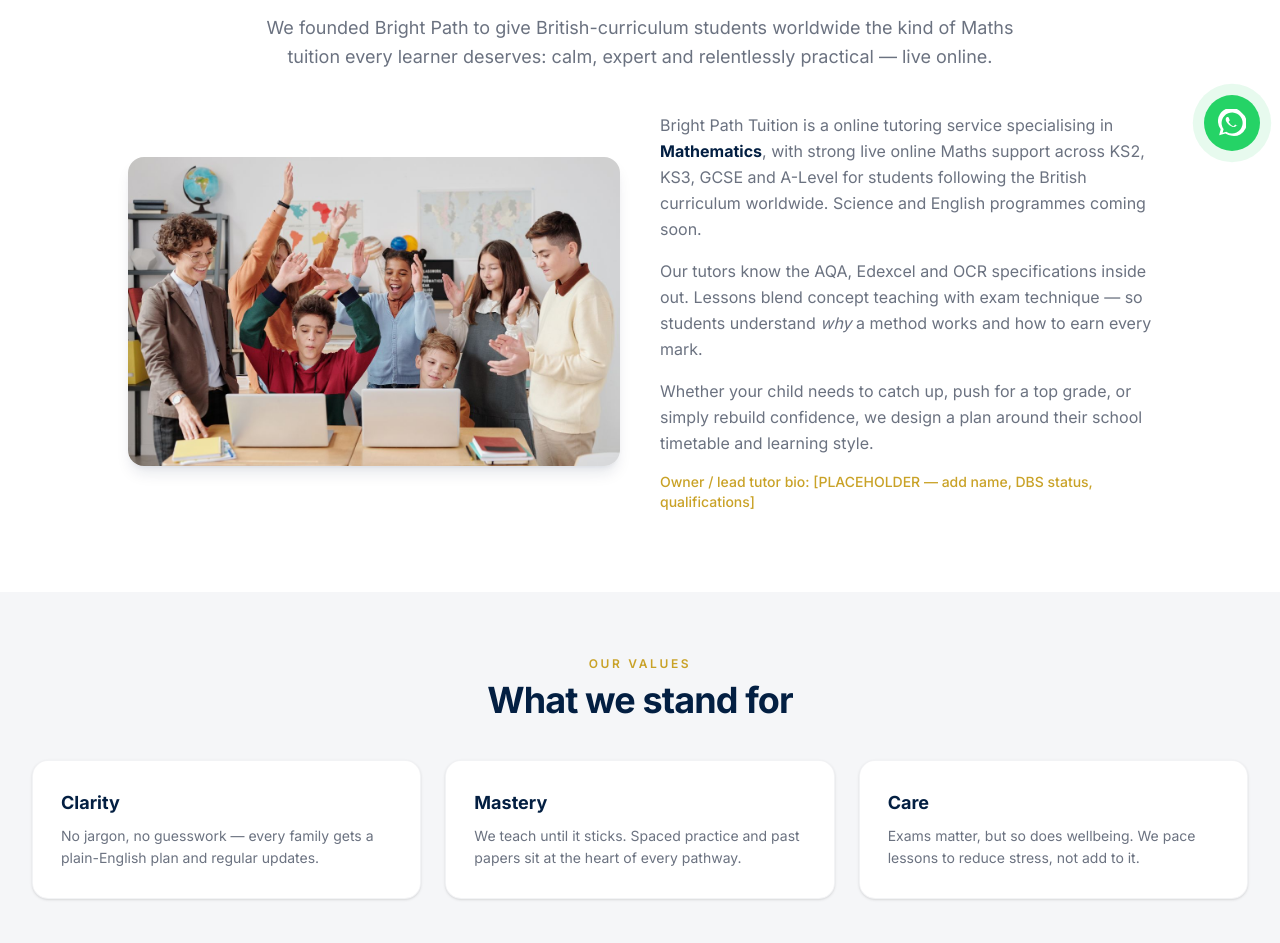
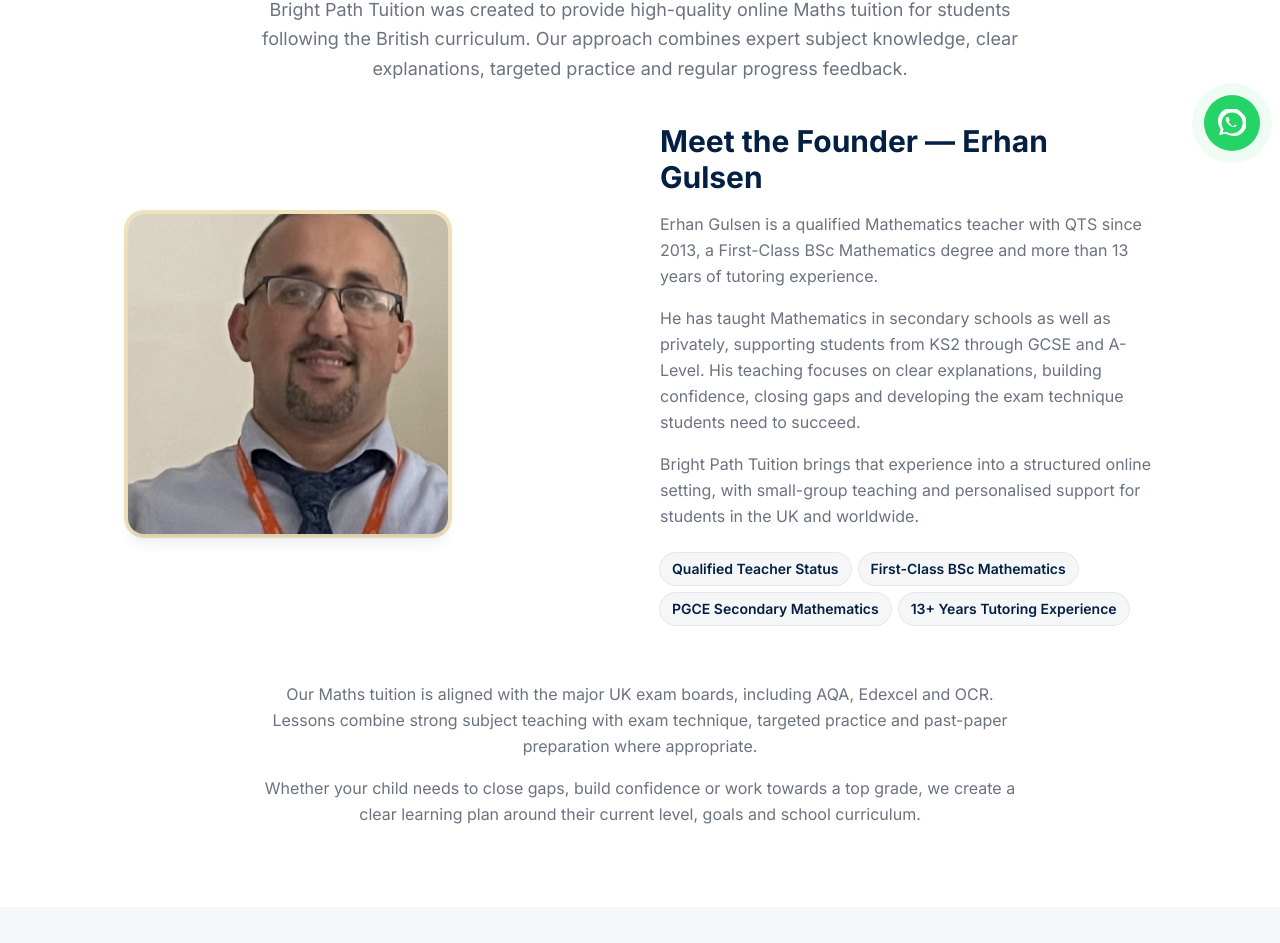
Before and after one commit to QualityMaths/brightpathtuition, a Next.js app: page /about in a window 1280 px wide. Shown: the part 629-1572 px from the top of the page. Built offline with nearby package versions, Linux system fonts and the light colour scheme; a web font is replaced by a local one.

Commit message:
Strengthen About page with founder credentials
Remove placeholders, centre Erhan Gulsen’s bio and badges, tighten values and exam-board copy, and use the real founder photo.

```diff
--- a/src/app/about/page.tsx
+++ b/src/app/about/page.tsx
@@ -2,62 +2,91 @@
 import Link from "next/link";
 import PageHero from "@/components/PageHero";
 import SectionHeading from "@/components/SectionHeading";
-import PlaceholderBanner from "@/components/PlaceholderBanner";
 
 export const metadata: Metadata = {
   title: "About Us",
   description:
-    "Meet Bright Path Tuition — live online British-curriculum Maths for KS2, KS3, GCSE and A-Level, with Science and English on the roadmap.",
+    "Meet Erhan Gulsen and Bright Path Tuition — live online British-curriculum Maths from KS2 through A-Level, built on 13+ years of teaching and tutoring.",
 };
+
+const CREDENTIALS = [
+  "Qualified Teacher Status",
+  "First-Class BSc Mathematics",
+  "PGCE Secondary Mathematics",
+  "13+ Years Tutoring Experience",
+] as const;
 
 export default function AboutPage() {
   return (
     <>
       <PageHero
         title="About us"
-        subtitle="Welcome to Bright Path Tuition — patient teaching, clear plans and results families can see."
+        subtitle="Welcome to Bright Path Tuition — expert Maths teaching, clear plans and results families can see."
         image="/images/alevel.jpg"
       />
 
       <section className="bg-white py-16 sm:py-20">
         <div className="mx-auto max-w-7xl px-4 sm:px-6 lg:px-8">
-          <div className="mb-8 text-center">
-            <PlaceholderBanner>
-              [PLACEHOLDER — replace founder story & photos with your own]
-            </PlaceholderBanner>
-          </div>
           <SectionHeading
-            title="Start on the path to success"
-            subtitle="We founded Bright Path to give British-curriculum students worldwide the kind of Maths tuition every learner deserves: calm, expert and relentlessly practical — live online."
+            title="Built on 13+ Years of Maths Teaching and Tutoring"
+            subtitle="Bright Path Tuition was created to provide high-quality online Maths tuition for students following the British curriculum. Our approach combines expert subject knowledge, clear explanations, targeted practice and regular progress feedback."
           />
+
           <div className="mx-auto grid max-w-5xl gap-10 lg:grid-cols-2 lg:items-center">
-            {/* eslint-disable-next-line @next/next/no-img-element */}
-            <img
-              src="/images/about.jpg"
-              alt="Tutor working with a student"
-              className="rounded-2xl object-cover shadow-lg shadow-navy/10"
-            />
+            <div className="flex justify-center lg:justify-start">
+              {/* eslint-disable-next-line @next/next/no-img-element */}
+              <img
+                src="/images/founder.jpg"
+                alt="Erhan Gulsen, founder of Bright Path Tuition"
+                className="h-72 w-72 rounded-2xl object-cover shadow-lg shadow-navy/10 ring-4 ring-gold/30 sm:h-80 sm:w-80"
+              />
+            </div>
             <div className="space-y-4 text-muted leading-relaxed">
+              <h3 className="text-2xl font-bold text-navy sm:text-3xl">
+                Meet the Founder — Erhan Gulsen
+              </h3>
               <p>
-                Bright Path Tuition is a online tutoring service specialising
-                in <strong className="text-navy">Mathematics</strong>, with strong
-                live online Maths support across KS2, KS3, GCSE and A-Level for students following the British curriculum worldwide. Science and English programmes coming soon.
+                Erhan Gulsen is a qualified Mathematics teacher with QTS since
+                2013, a First-Class BSc Mathematics degree and more than 13 years
+                of tutoring experience.
               </p>
               <p>
-                Our tutors know the AQA, Edexcel and OCR specifications inside out.
-                Lessons blend concept teaching with exam technique — so students
-                understand <em>why</em> a method works and how to earn every mark.
+                He has taught Mathematics in secondary schools as well as
+                privately, supporting students from KS2 through GCSE and
+                A-Level. His teaching focuses on clear explanations, building
+                confidence, closing gaps and developing the exam technique
+                students need to succeed.
               </p>
               <p>
-                Whether your child needs to catch up, push for a top grade, or
-                simply rebuild confidence, we design a plan around their school
-                timetable and learning style.
+                Bright Path Tuition brings that experience into a structured
+                online setting, with small-group teaching and personalised
+                support for students in the UK and worldwide.
               </p>
-              <p className="text-sm text-gold font-medium">
-                Owner / lead tutor bio: [PLACEHOLDER — add name, DBS status,
-                qualifications]
-              </p>
+              <div className="flex flex-wrap gap-2 pt-2">
+                {CREDENTIALS.map((c) => (
+                  <span
+                    key={c}
+                    className="rounded-full bg-soft px-3 py-1.5 text-xs font-semibold text-navy ring-1 ring-navy/10 sm:text-sm"
+                  >
+                    {c}
+                  </span>
+                ))}
+              </div>
             </div>
+          </div>
+
+          <div className="mx-auto mt-14 max-w-3xl space-y-4 text-center text-muted leading-relaxed">
+            <p>
+              Our Maths tuition is aligned with the major UK exam boards,
+              including AQA, Edexcel and OCR. Lessons combine strong subject
+              teaching with exam technique, targeted practice and past-paper
+              preparation where appropriate.
+            </p>
+            <p>
+              Whether your child needs to close gaps, build confidence or work
+              towards a top grade, we create a clear learning plan around their
+              current level, goals and school curriculum.
+            </p>
           </div>
         </div>
       </section>
@@ -69,29 +98,32 @@
             {[
               {
                 t: "Clarity",
-                d: "No jargon, no guesswork — every family gets a plain-English plan and regular updates.",
+                d: "Clear explanations, clear goals and regular feedback so students and parents know exactly what comes next.",
               },
               {
                 t: "Mastery",
-                d: "We teach until it sticks. Spaced practice and past papers sit at the heart of every pathway.",
+                d: "We strengthen foundations before moving on, using targeted practice and exam-style questions to build lasting understanding.",
               },
               {
                 t: "Care",
-                d: "Exams matter, but so does wellbeing. We pace lessons to reduce stress, not add to it.",
+                d: "Students learn best when they feel confident and supported. Lessons are challenging without becoming overwhelming.",
               },
             ].map((v) => (
-              <div key={v.t} className="rounded-2xl bg-white p-7 shadow-sm border border-navy/5">
+              <div
+                key={v.t}
+                className="rounded-2xl border border-navy/5 bg-white p-7 shadow-sm"
+              >
                 <h3 className="text-lg font-bold text-navy">{v.t}</h3>
-                <p className="mt-2 text-sm text-muted leading-relaxed">{v.d}</p>
+                <p className="mt-2 text-sm leading-relaxed text-muted">{v.d}</p>
               </div>
             ))}
           </div>
           <div className="mt-12 text-center">
             <Link
               href="/contact/"
-              className="btn-primary inline-block rounded-md px-7 py-3.5 text-sm font-semibold uppercase tracking-wider"
+              className="btn-gold inline-block rounded-md px-7 py-3.5 text-sm uppercase tracking-wider"
             >
-              Meet us — book a consultation
+              Book a Free Consultation
             </Link>
           </div>
         </div>
```
